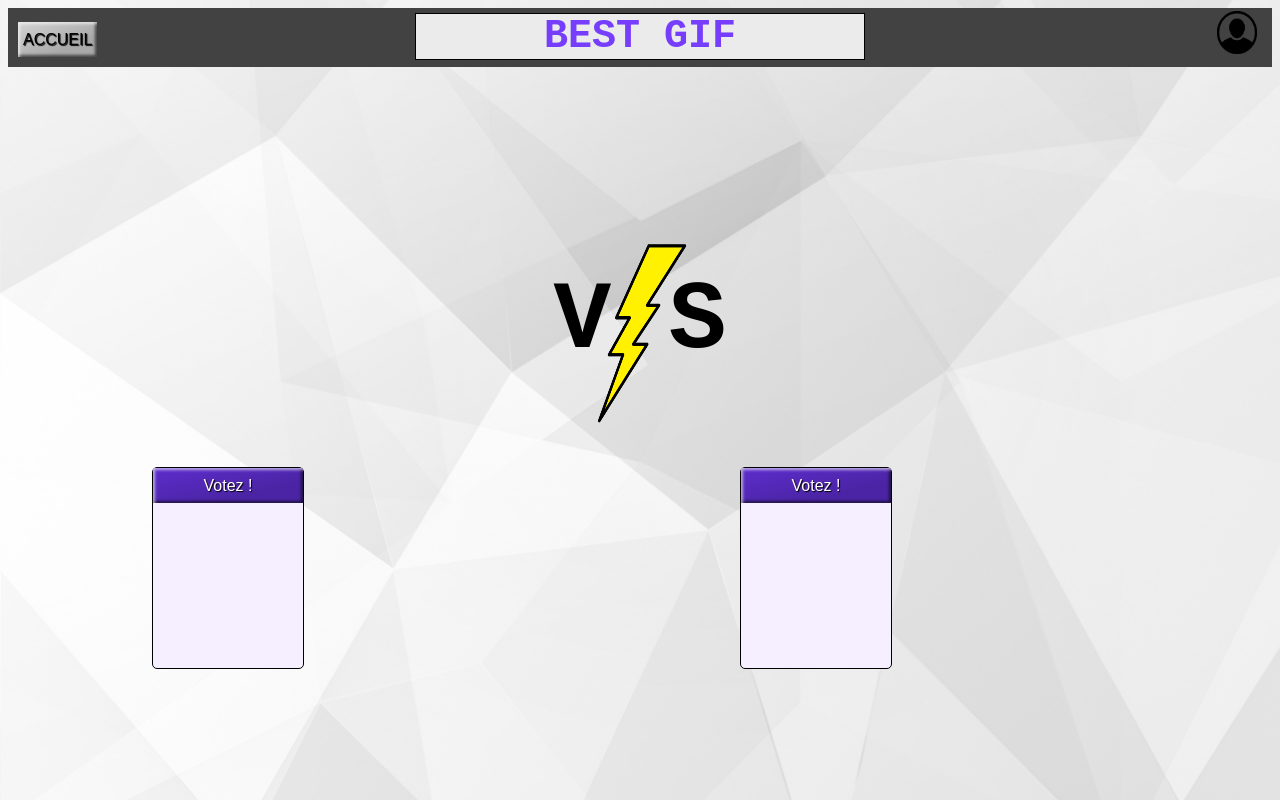
After one commit to paullouppe/WEB_Projet_groupe13, a PHP site: page /versus.html in a window 1280 px wide. The commit adds this page. Run offline with PHP 8.4, Linux system fonts and the light colour scheme.

Commit message:
vue vs mais pas du tout fini

```diff
--- a/app/style/main.css
+++ b/app/style/main.css
@@ -254,3 +254,41 @@ button:active {
 .form-container .btn:hover, .open-button:hover {
   opacity: 1;
 }
+
+.vs{
+  text-align: center;
+  width: 300px;
+  height: 200px;
+  margin: auto;
+  margin-top: 20px;
+  font-size: 3em;
+}
+.vs > h1{
+  margin-top: 200px;
+  text-align: center;
+  margin-bottom: -150px;
+}
+
+#eclair{
+  width: 100px;
+  height: 200px;
+}
+.choix{
+  margin-top: 0px;
+  margin-left: 9em;
+  margin-right: 9em;
+  display: grid;
+  grid-gap: 200px;
+  grid-template-columns: repeat(auto-fill, minmax(300px, 1fr));
+}
+#choix1, #choix2{
+  height: 200px;
+  width: 150px;
+  text-align: center;
+  background-color: var(--background);
+  border-radius: 5px;
+  display: flex;
+  flex-direction: column;
+  border: 1px solid black;
+  font-weight: bold;
+}
--- /dev/null
+++ b/app/versus.html
@@ -0,0 +1,40 @@
+<!DOCTYPE html>
+<html lang="en" dir="ltr">
+  <head>
+    <meta charset="utf-8">
+    <title>Versus</title>
+    <link rel="stylesheet" href="./style/main.css"/>
+    <header>
+
+    </html>
+    <img id="banniere" src="./img/myacc.png" alt="" onclick="openForm()">
+    <div id="accueil">
+        <form action="http://www.google.com">
+            <button class="favorite styled" type="button">
+                ACCUEIL
+            </button>
+        </form>
+    </div>
+    <div class="head">
+        <div id="titre_site">
+            BEST GIF
+        </div>
+    </div>
+    </header>
+
+  <body>
+    <div class="vs">
+      <h1>V S</h1>
+      <img id="eclair" src="eclair.png" alt="">
+    </div>
+    <div class="choix">
+    <div id="choix1">
+      <button type="button" class="btn" onclick="">Votez !</button>
+      </div>
+      <div id="choix2">
+        <button type="button" class="btn" onclick="">Votez !</button>
+      </div>
+    </div>
+  </body>
+
+</html>
```
Also changed, not shown: app/eclair.png (added).
